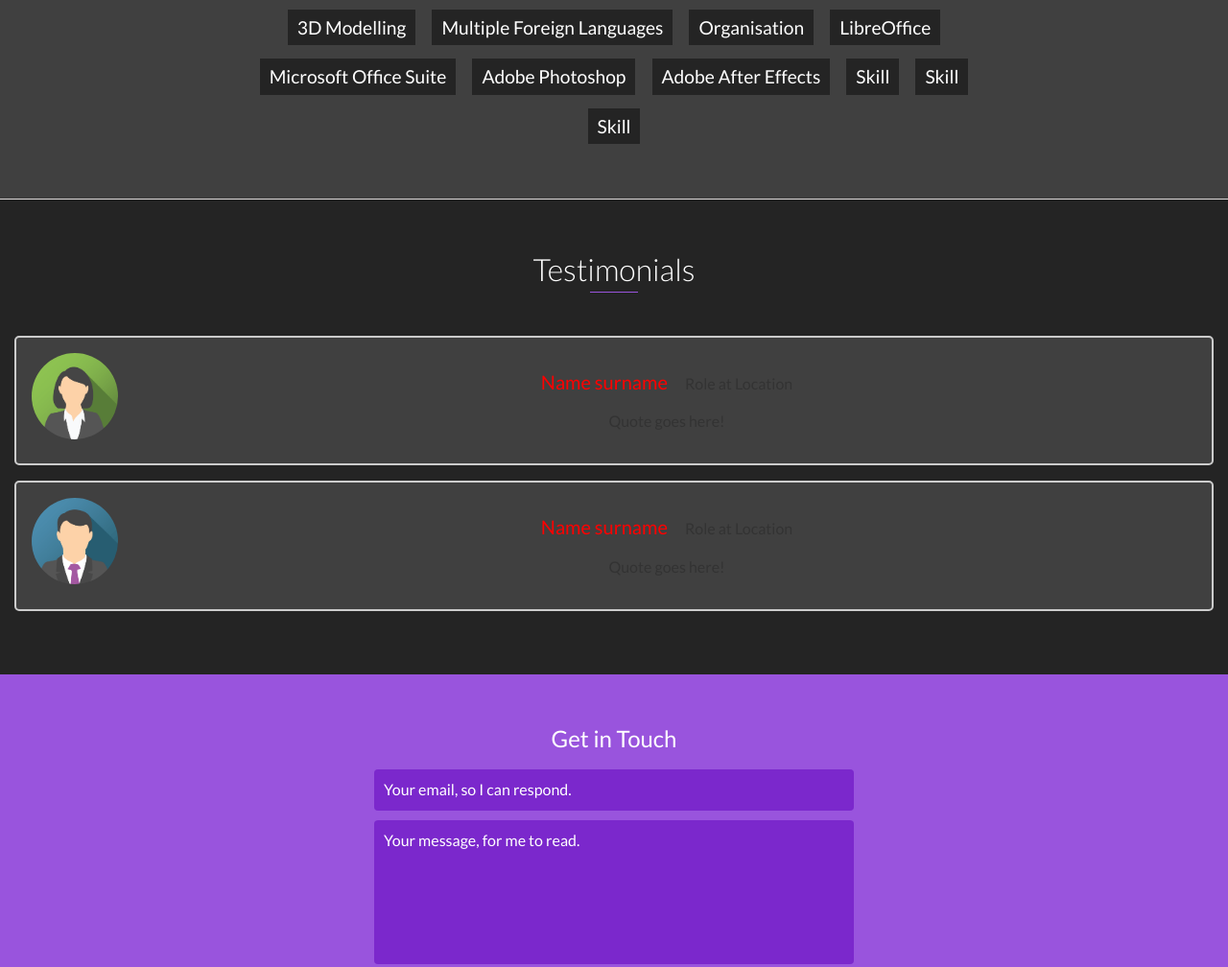
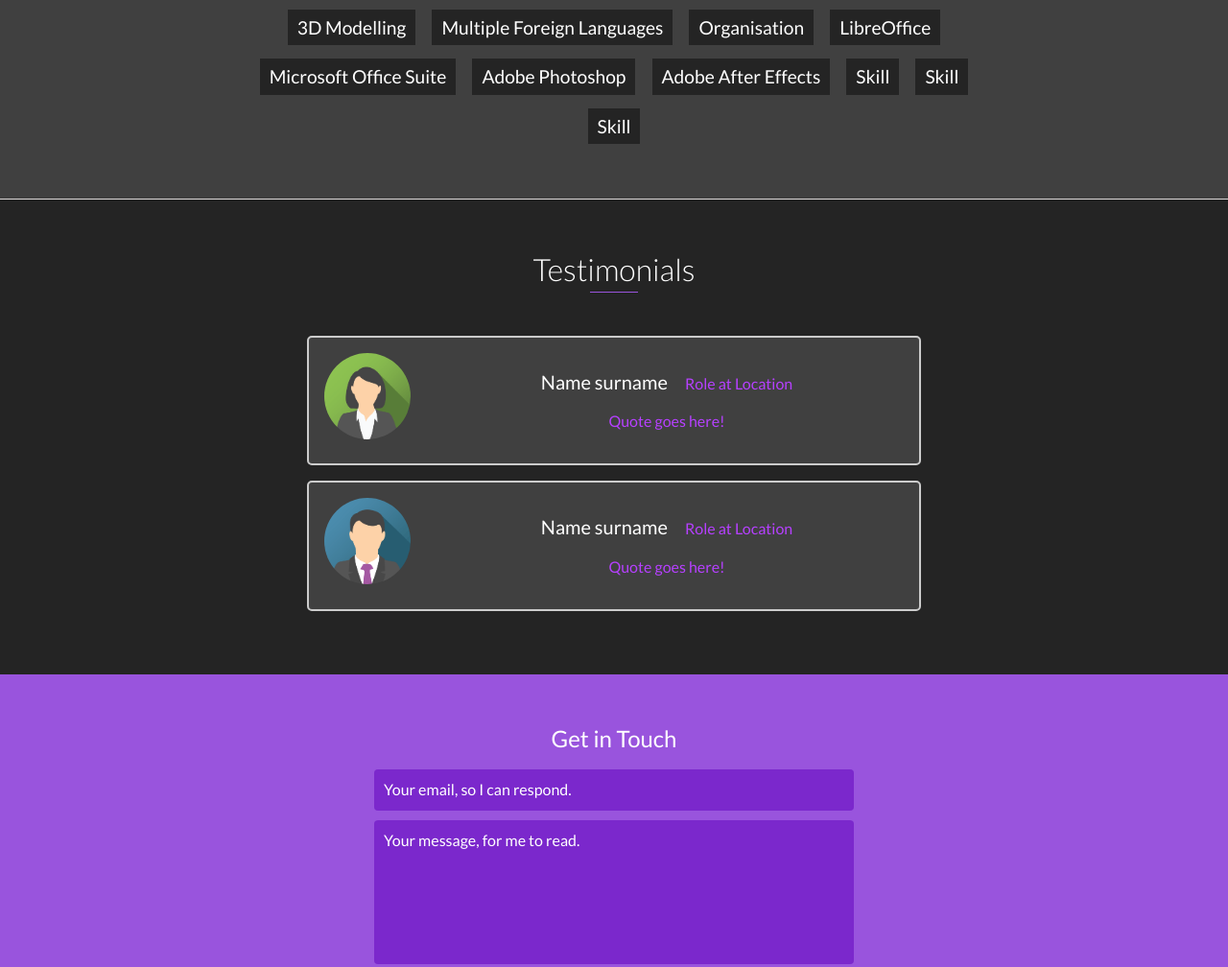
Before and after one commit to LillianMooney/lillianmooney.github.io, a website: page index.html in a window 1280 px wide. Shown: the part 3463-4471 px from the top of the page at 96% size. Drawn offline with nearby package versions, Linux system fonts and the light colour scheme.

Commit message:
Update styles.css

```diff
--- a/css/styles.css
+++ b/css/styles.css
@@ -520,7 +520,7 @@ footer {
  font-size:1.2em
 }
 #testimonials {
- padding:50px 15px;
+ padding:50px 25%;
  background:#242424;
  text-align:center
 }
@@ -533,6 +533,7 @@ footer {
   border-radius: 5px;
   padding: 16px;
   margin: 16px 0;
+  color:#b640ff
 }
 /* Clear floats after containers */
 #testimonials .testimonial-quote::after {
@@ -549,7 +550,7 @@ footer {
 /* Increase the font-size of a span element */
 #testimonials .testimonial-quote span {
   font-size: 20px;
-  color: red;
+  color:#fff;
   margin-right: 15px;
 }
 /* Add media queries for responsiveness. This will center both the text and the image inside the container */
```
